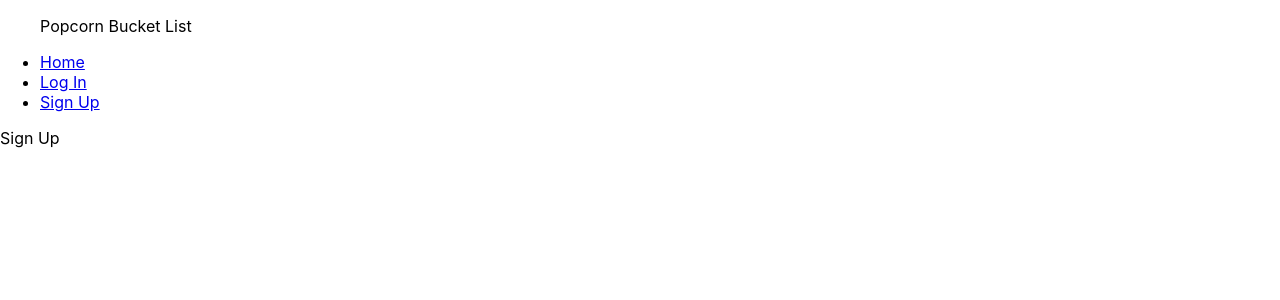
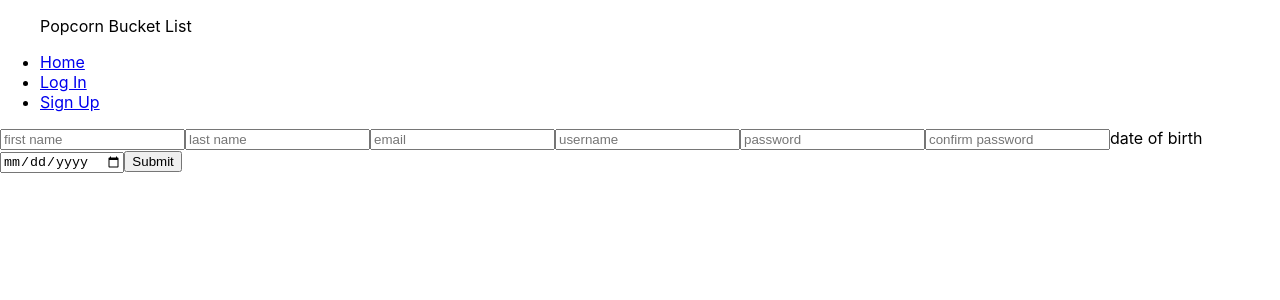
Before and after one commit to teamnamegoeshere/fullstack-frontend, a React (Create React App) app: page /sign-up in a window 1280 px wide. Shown: the top 300 px of the page. Built offline with nearby package versions, Linux system fonts and the light colour scheme.

Commit message:
continue work on basic sign-up form

```diff
--- a/src/scenes/auth/sign-up/index.jsx
+++ b/src/scenes/auth/sign-up/index.jsx
@@ -1 +1,61 @@
-export const SignUp = () => <p>Sign Up</p>
+import { useEffect, useState } from "react"
+
+/* sends first and last name, username, email, date of birth,
+ password and password confirmation to the Rails Backend /auth/sign_up route
+*/
+
+export const SignUp = () => {
+    const [firstName, setFirstName] = useState("")
+    const [lastName, setLastName] = useState("")
+    const [email, setEmail] = useState("")
+    const [username, setUsername] = useState("")
+    const [password, setPassword] = useState("")
+    const [passwordConfirmation, setPasswordConfirmation] = useState("")
+    const [dateOfBirth, setDateOfBirth] = useState("")
+    const [loading, setLoading] = useState(false)
+    const [errorMessage, setErrorMessage] = useState("")
+
+    const signUp = () => {
+        // set loading state to true
+        setLoading(true)
+        // send post request to the API
+
+        // if success:
+            // save JWT to local storage
+            // redirect to home page
+        // If Fail:
+            // display error message to the user
+            // stop loading
+    }
+
+return (
+    // error messages and initial loading
+    <>
+    {errorMessage}
+    {loading && <p>Loading...</p>}
+
+
+    <form onSubmit={signUp}>
+        <input onChange={(e) => setFirstName(e.target.value)} value={firstName}
+        id="firstName" placeholder="first name" />
+        <input onChange={(e) => setLastName(e.target.value)} value={lastName}
+        id="lastName" placeholder="last name" />
+        <input onChange={(e) => setEmail(e.target.value)} value={email}
+        id="email" placeholder="email" />
+        <input onChange={(e) => setUsername(e.target.value)} value={username}
+        id="username" placeholder="username" />
+        <input type="password" onChange={(e) => setPassword(e.target.value)}
+        value={password} id="password" placeholder="password" />
+        <input type="password" onChange={(e) => setPasswordConfirmation(e.target.value)}
+        value={passwordConfirmation} id="passwordConfirmation" placeholder="confirm password" />
+        <label>
+        date of birth
+        <input type="date" onChange={(e) => setDateOfBirth(e.target.value)}
+        value={dateOfBirth} id="dateOfBirth" />
+        </label>
+        <input type="submit" value="Submit" />
+    </form>
+    </>
+    // or log into an existing account
+)
+}
```
